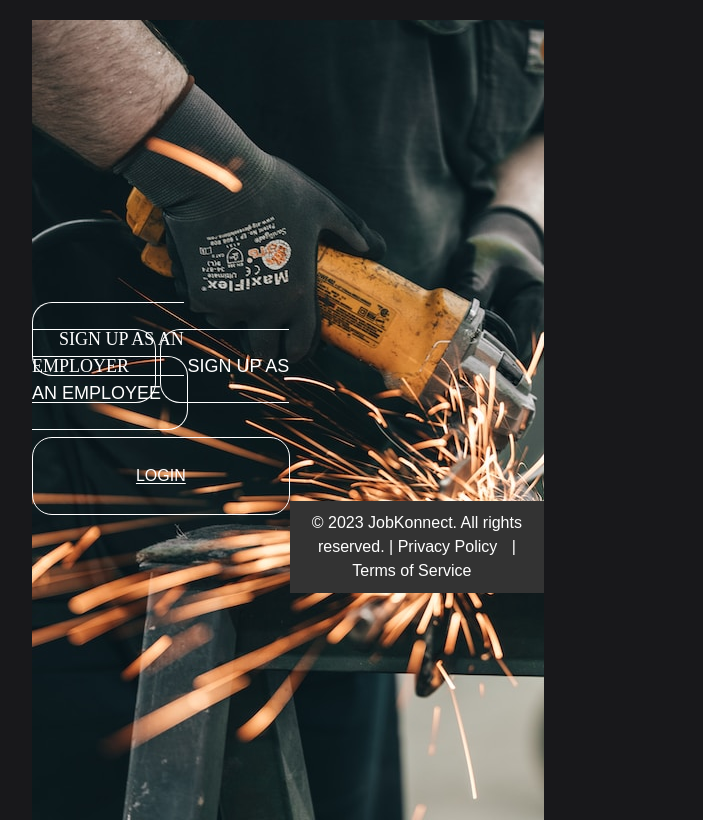
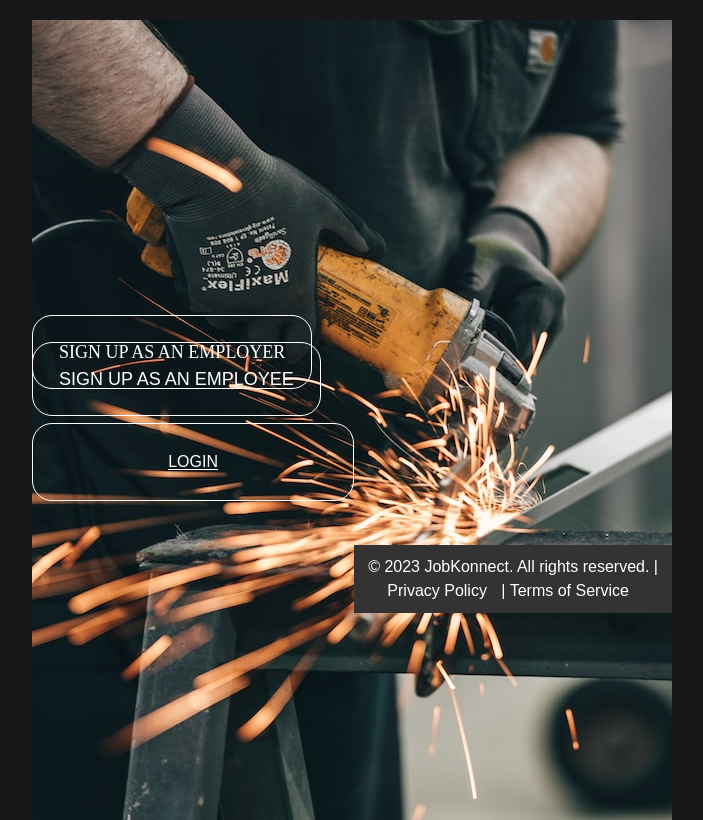
Before and after one commit to JosiahMbithi001/Jobkonnect, a Django app: page /account/ in a window 1280 px wide. Shown: the part 52-872 px from the top of the page, without its empty margins (352-1055 px from the left). Run offline with Django 4.2, Linux system fonts and the light colour scheme.

Commit message:
Some Changes

```diff
--- a/account/views.py
+++ b/account/views.py
@@ -1,5 +1,4 @@
 from django.contrib.auth import authenticate, login, logout
-from django.http import HttpResponse
 from django.contrib import messages
 from django.shortcuts import render, redirect
 from .models import Employer, Employee
@@ -92,6 +91,7 @@ def employee_sign_up(request):
         return redirect('/account/login')
     else:
         return render(request, 'account/employee.html')
+
 def user_login(request):
     if request.method == "POST":
         username = request.POST["username"]
--- a/static/css/authenticate.css
+++ b/static/css/authenticate.css
@@ -1,11 +1,12 @@
 .container-1 {
     display: flex;
-    max-width: 40%;
+    max-width: 50%;
     justify-content:center;
     background-image: url('/static/images/spencer-davis-SVfXlChg9HI-unsplash.jpg');
     align-items: center;
     height: 100vh;
     margin-left: 30%;
+    background-repeat: no-repeat;
 }
 .container-2{
     display: inline-block;
@@ -16,19 +17,17 @@
     padding: 26px;
     font-family: serif;
     font-size: large;
-    /* background-color:skyblue; */
     max-width: auto;
-    align-items: flex-end;
+    /* align-items: flex-end; */
     border-radius: 20px;
     color: white;
     border: 1px solid white;
 }
 .box-2 {
-    /* background-color: rgb(20, 116, 57); */
+    width: 50%;
     max-width: auto;
     justify-content: flex-end;
     align-items: flex-end;
-    background-image: ;
     padding: 26px;
     border-radius: 20px;
     font-size: large;
```
Also changed, not shown: jobkonnect.sqlite3.
